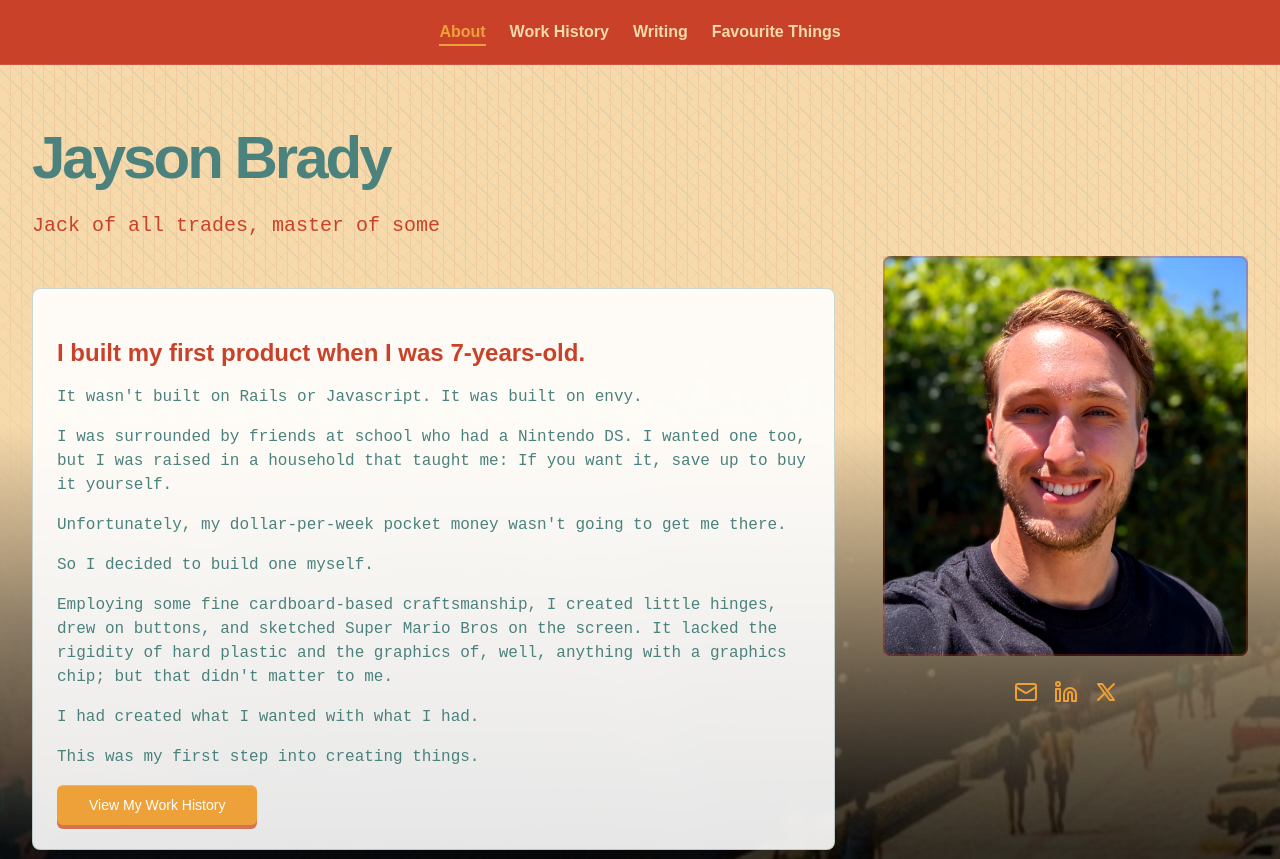
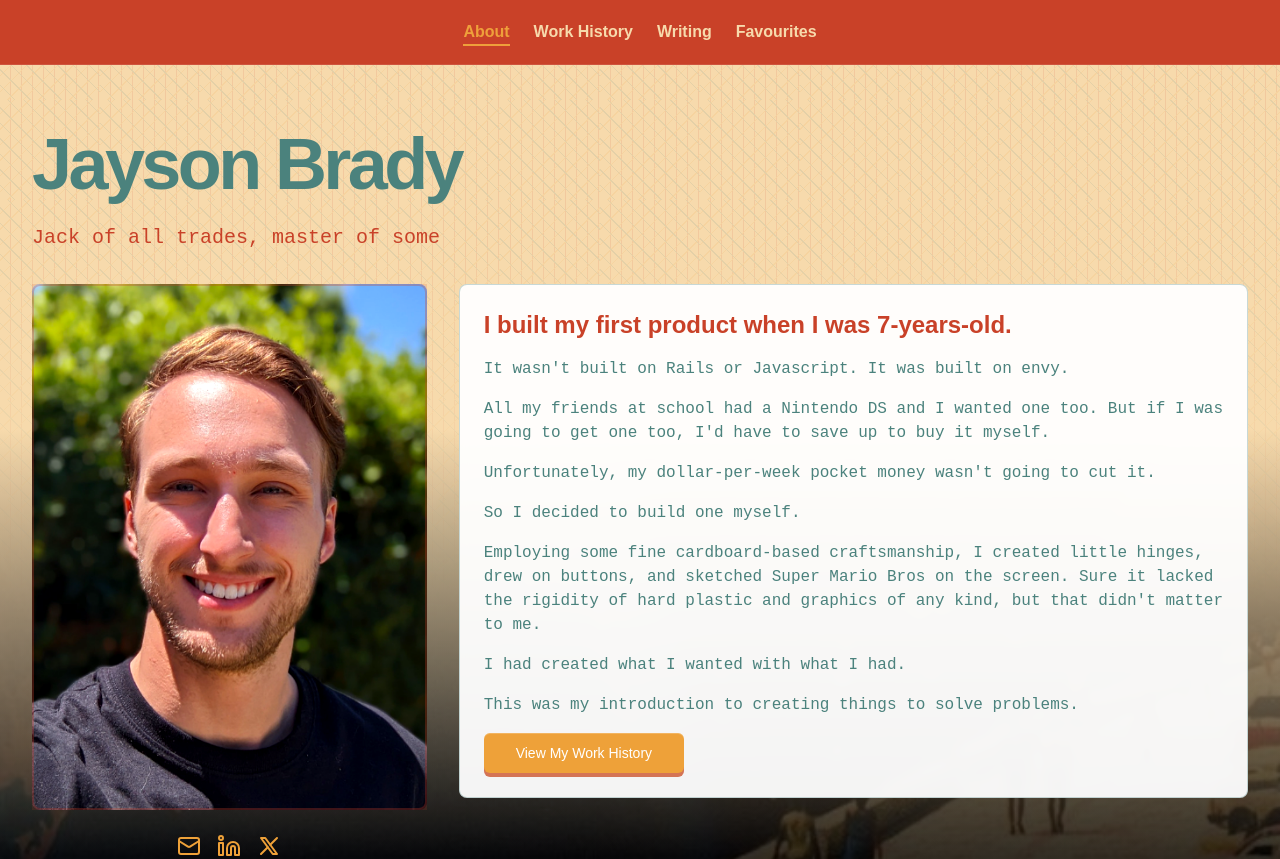
Before and after one commit to jayson-brady-98/personal-website, a Next.js app: page / in a window 1280 px wide. Shown: the top 859 px of the page. Built offline with nearby package versions, Linux system fonts and the light colour scheme.

Commit message:
Redesigned about page and updated nav bar

```diff
--- a/app/page.tsx
+++ b/app/page.tsx
@@ -37,12 +37,14 @@ export default function Home() {
           }}
         />
 
-        <div className="container mx-auto max-w-7xl px-4 sm:px-6 lg:px-8 relative pt-24 text-center">
-          <div className="flex flex-col lg:flex-row justify-between items-center lg:items-start gap-8">
-            <div className="space-y-12 w-full lg:max-w-[66%] text-left">
+        <div className="container mx-auto max-w-7xl px-4 sm:px-6 lg:px-8 relative pt-12 sm:pt-24">
+          {/* Profile Section */}
+          <div className="flex flex-col gap-8">
+            {/* Name and Title */}
+            <div className="w-full text-left">
               <div className="space-y-6">
                 <div className="flex flex-col space-y-2">
-                  <h1 className="text-2xl sm:text-3xl md:text-5xl xl:text-6xl/none font-bold tracking-tighter text-[#4B827D]">
+                  <h1 className="text-4xl sm:text-5xl md:text-6xl xl:text-7xl/none font-bold tracking-tighter text-[#4B827D]">
                     Jayson Brady
                   </h1>
                   <p className="text-base md:text-xl text-[#C94128]" style={{ fontFamily: "'Space Mono', monospace" }}>
@@ -50,19 +52,30 @@ export default function Home() {
                   </p>
                 </div>
               </div>
-              <div className="relative border rounded-lg border-[#4B827D]/30 p-6 bg-white/90 backdrop-blur-sm overflow-hidden group">
+            </div>
+
+            {/* Image and Story Container */}
+            <div className="flex flex-col md:flex-row gap-8">
+              {/* Image */}
+              <div className="w-full md:w-1/3">
+                <AboutImages />
+              </div>
+
+              {/* Story Section */}
+              <div className="w-full md:w-2/3">
+                <div className="relative border rounded-lg border-[#4B827D]/30 p-4 sm:p-6 bg-white/95 backdrop-blur-sm overflow-hidden group">
                   <div className="space-y-4 relative">
-                  <h2 className="text-2xl font-bold text-[#C94128]">
+                    <h3 className="text-2xl font-bold text-[#C94128]">
                       I built my first product when I was 7-years-old.
-                  </h2>
-                  <div className="space-y-4 text-[#4B827D]" style={{ fontFamily: "'Space Mono', monospace" }}>
+                    </h3>
+                    <div className="space-y-3 sm:space-y-4 text-[#4B827D] text-sm sm:text-base" style={{ fontFamily: "'Space Mono', monospace" }}>
                       <p>It wasn&apos;t built on Rails or Javascript. It was built on envy.</p>
-                    <p>I was surrounded by friends at school who had a Nintendo DS. I wanted one too, but I was raised in a household that taught me: If you want it, save up to buy it yourself.</p>
-                    <p>Unfortunately, my dollar-per-week pocket money wasn&apos;t going to get me there.</p>
+                      <p>All my friends at school had a Nintendo DS and I wanted one too. But if I was going to get one too, I'd have to save up to buy it myself.</p>
+                      <p>Unfortunately, my dollar-per-week pocket money wasn&apos;t going to cut it.</p>
                       <p>So I decided to build one myself.</p>
-                    <p>Employing some fine cardboard-based craftsmanship, I created little hinges, drew on buttons, and sketched Super Mario Bros on the screen. It lacked the rigidity of hard plastic and the graphics of, well, anything with a graphics chip; but that didn&apos;t matter to me.</p>
+                      <p>Employing some fine cardboard-based craftsmanship, I created little hinges, drew on buttons, and sketched Super Mario Bros on the screen. Sure it lacked the rigidity of hard plastic and graphics of any kind, but that didn&apos;t matter to me.</p>
                       <p>I had created what I wanted with what I had.</p>
-                    <p>This was my first step into creating things.</p>
+                      <p>This was my introduction to creating things to solve problems.</p>
                     </div>
                     <div className="flex flex-col gap-2 min-[400px]:flex-row">
                       <Link href="/work-history">
@@ -74,8 +87,7 @@ export default function Home() {
                   </div>
                 </div>
               </div>
-
-            <AboutImages />
+            </div>
           </div>
         </div>
       </section>
@@ -86,14 +98,14 @@ export default function Home() {
         <div className="container mx-auto max-w-7xl px-4 sm:px-6 lg:px-8 relative pt-6 pb-12">
           <h1 className="text-3xl sm:text-4xl md:text-5xl font-bold text-[#F7DAAC] mb-12">Projects</h1>
           <div className="grid grid-cols-1 md:grid-cols-2 gap-8">
-            <div className="border rounded-lg border-white/10 p-6 backdrop-blur-sm">
+            <div className="border rounded-lg border-white/10 p-4 sm:p-6 backdrop-blur-sm">
               <div className="space-y-6">
                 <h3 className="text-3xl font-semibold text-[#C94128]">nextpromo.io</h3>
                 <div className="flex gap-2">
                   <Badge className="bg-[#4B827D] hover:bg-[#4B827D]">Current project</Badge>
                   <Badge className="bg-[#EEA139] hover:bg-[#EEA139]">Founder</Badge>
                 </div>
-                <p className="text-[#4B827D]">
+                <p className="text-[#4B827D] text-sm sm:text-base">
                   A platform that helps consumers save money by predicting when the next sale will be for their favourite ecommerce brands.
                 </p>
                 <div className="overflow-hidden rounded-lg border border-white/10">
--- a/components/about-images.tsx
+++ b/components/about-images.tsx
@@ -19,17 +19,16 @@ function AboutImagesClient({ imageSrc, imageAlt, color }: { imageSrc: string; im
   if (!mounted) return null
 
   return (
-    <div className="absolute inset-0 flex items-center justify-center">
+    <div className="absolute inset-0">
       {!imageLoadError && (
         <Image
           src={imageSrc}
           alt={imageAlt}
-          width={400}
-          height={500}
-          className="w-full h-full object-cover rounded-lg"
+          fill
+          className="object-cover rounded-lg"
           style={{
             filter: 'contrast(1.1) saturate(1.2)',
-            objectPosition: 'center',
+            objectPosition: 'center 20%',
             borderColor: color
           }}
           priority
@@ -42,8 +41,8 @@ function AboutImagesClient({ imageSrc, imageAlt, color }: { imageSrc: string; im
 
 export function AboutImages() {
   return (
-    <div className="flex flex-col gap-6 w-full lg:w-[30%] lg:sticky lg:top-24">
-      <div className="relative group min-h-[300px] lg:min-h-[400px] w-full bg-[#C94128]/5 mt-8 lg:mt-40">
+    <div className="flex flex-col gap-6 w-full">
+      <div className="relative aspect-[3/4] w-full bg-[#C94128]/5">
         <div className="absolute inset-0 bg-[#C94128] opacity-10 group-hover:opacity-20 transition-opacity duration-300" />
         <AboutImagesClient
           imageSrc="/headshots/Headshot.png"
--- a/components/navigation.tsx
+++ b/components/navigation.tsx
@@ -49,7 +49,7 @@ export function Navigation() {
           key={href}
           href={href}
           className={cn(
-            "relative text-base font-semibold transition-colors hover:text-[#EEA03B]",
+            "relative text-sm sm:text-base font-semibold transition-colors hover:text-[#EEA03B]",
             pathname === href ? "text-[#EEA03B]" : "text-[#F7DAAC]"
           )}
         >
@@ -67,11 +67,11 @@ export function Navigation() {
         <button
           onClick={() => setIsDropdownOpen(!isDropdownOpen)}
           className={cn(
-            "relative text-base font-semibold transition-colors hover:text-[#EEA03B]",
+            "relative text-sm sm:text-base font-semibold transition-colors hover:text-[#EEA03B] flex items-center",
             isInFavourites ? "text-[#EEA03B]" : "text-[#F7DAAC]"
           )}
         >
-          Favourite Things
+          Favourites
           {isInFavourites && (
             <motion.div
               layoutId="underline"
@@ -81,13 +81,13 @@ export function Navigation() {
         </button>
 
         {isDropdownOpen && (
-          <div className="absolute top-full left-1/2 -translate-x-1/2 mt-2 py-2 w-40 bg-[#C94128] rounded-md shadow-lg">
+          <div className="absolute top-full left-1/2 -translate-x-1/2 mt-2 py-2 w-28 bg-[#C94128] rounded-md shadow-lg">
             {dropdownLinks.map(({ href, label, icon }) => (
               <Link
                 key={href}
                 href={href}
                 className={cn(
-                  "flex px-4 py-2 text-sm transition-colors hover:text-[#EEA03B] hover:bg-[#B33821] items-center gap-2",
+                  "flex px-4 py-2 text-sm transition-colors hover:text-[#EEA03B] hover:bg-[#B33821] items-center justify-center gap-0.5",
                   pathname === href ? "text-[#EEA03B]" : "text-[#F7DAAC]"
                 )}
               >
```
Lines whose indentation alone changed are shown as unchanged.
